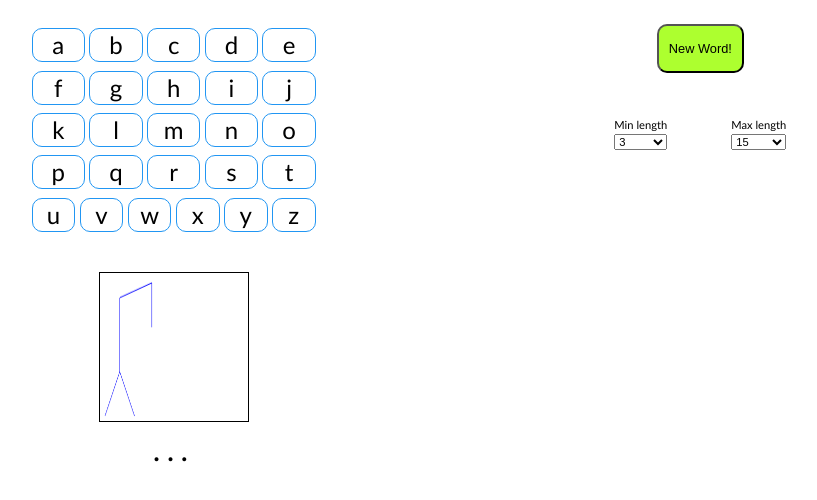
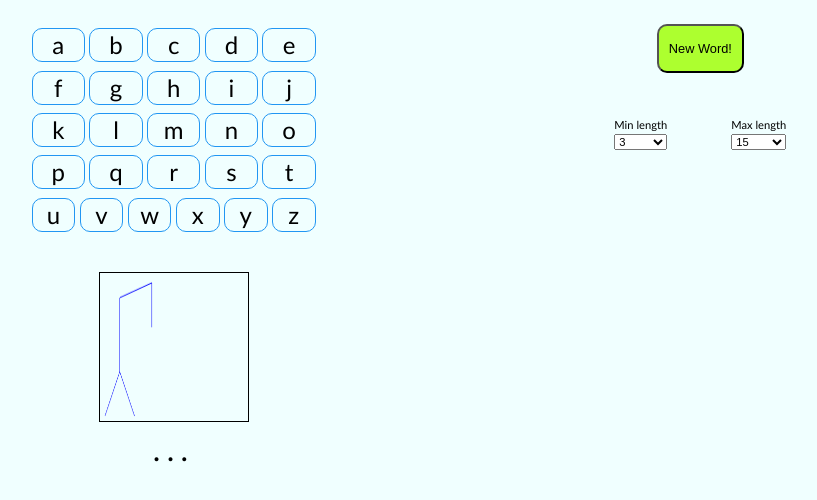
Before and after one commit to irvang/hangman-react, a React (Create React App) app: page / in a window 1280 px wide. Shown: the top 500 px of the page, without its empty margins (203-1020 px from the left). Built offline with nearby package versions, Linux system fonts and the light colour scheme; no server answers.

Commit message:
Change body color

```diff
--- a/src/index.css
+++ b/src/index.css
@@ -7,6 +7,8 @@ body {
   -webkit-font-smoothing: antialiased;
   -moz-osx-font-smoothing: grayscale;
   font-size: 16px;
+
+  background-color: azure;
 }
 
 body *  {
```
Also changed, not shown: 1 other file (tests, documents, lock files or other folders).
